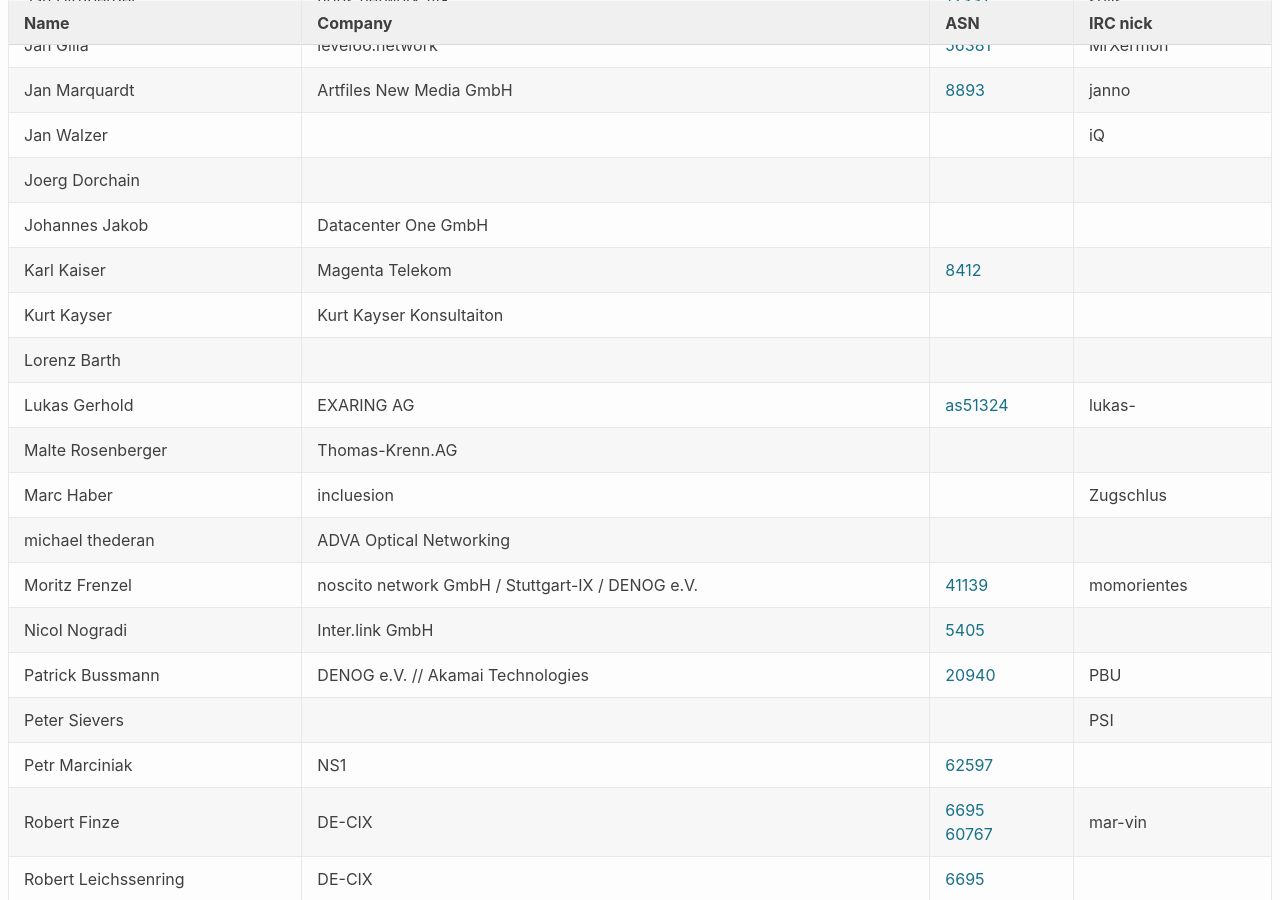
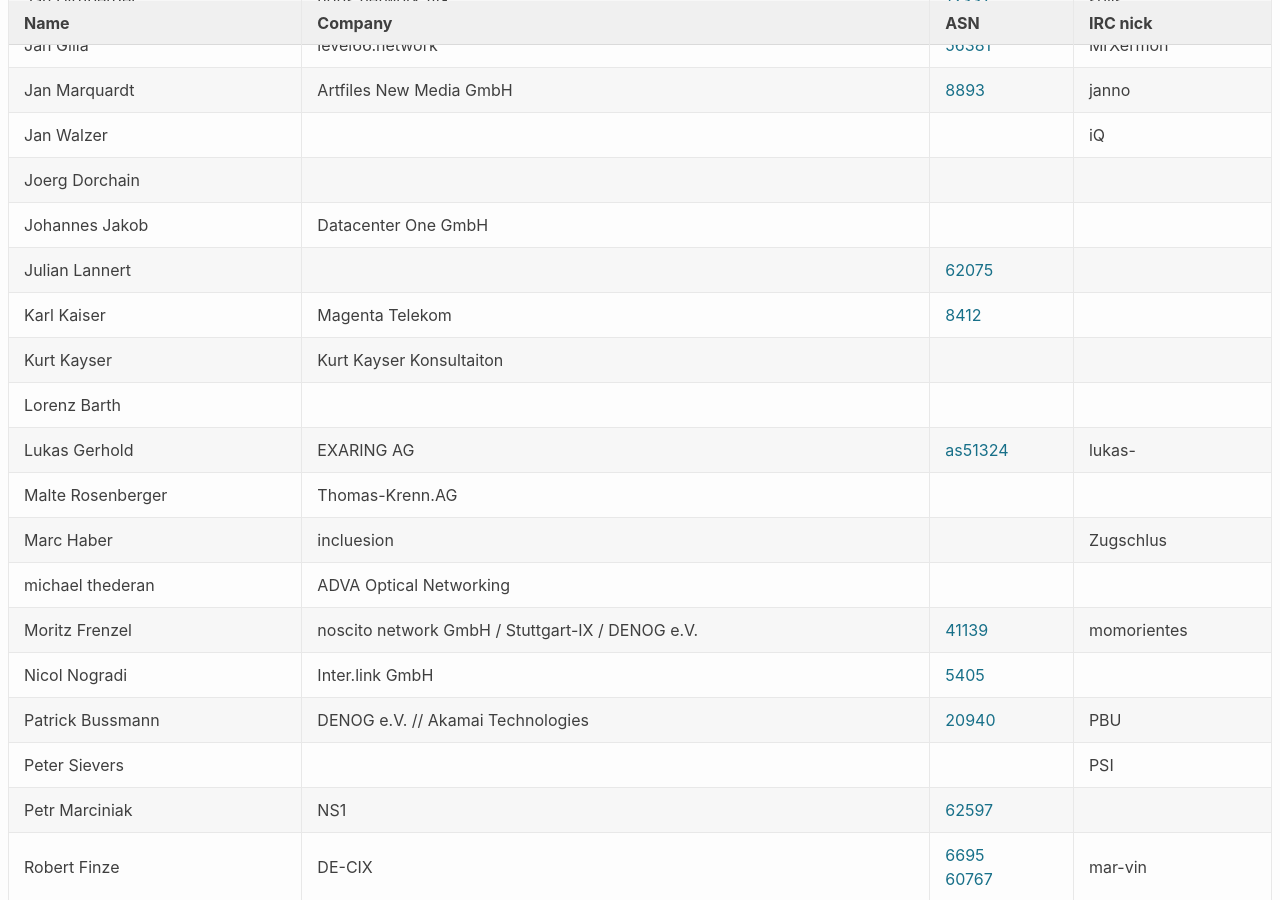
Before and after one commit to denog/pretix-attendeelist, a Jekyll site: the page built from leadershipmeetup202201/index.markdown, in a window 1280 px wide and 900 px high, scrolled down 661 px. Built offline with Jekyll 4.4.1, drawn with Linux system fonts in a browser that asks for light colours.

Commit message:
Latest data: Tue Mar  8 10:12:43 UTC 2022

```diff
--- a/_data/attendees_meetup_leader_2022-01.json
+++ b/_data/attendees_meetup_leader_2022-01.json
@@ -112,6 +112,12 @@
     "company": "Datacenter One GmbH",
     "irc": null,
     "asn": null
+  },
+  {
+    "name": "Julian Lannert",
+    "company": null,
+    "irc": null,
+    "asn": "62075"
   },
   {
     "name": "Karl Kaiser",
```
